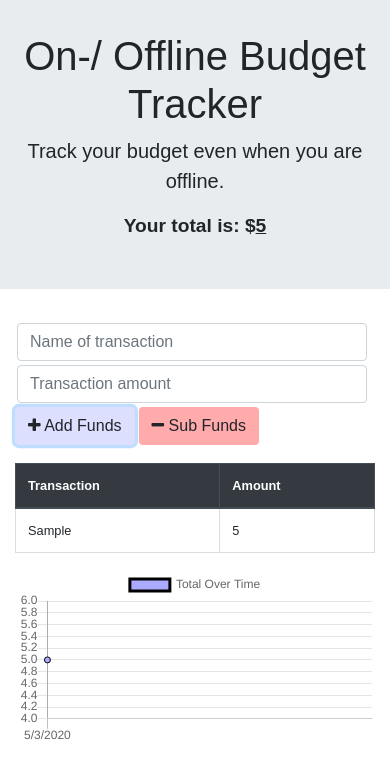
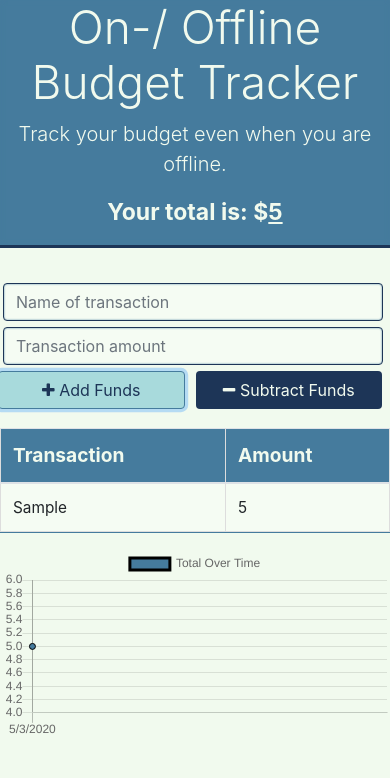
Before and after one commit to Steffield/PWA-On-OfflineBudgetTracker, a website: page public/index.html in a window 390 px wide. Both pictures are taken after typing "Sample", "5" into the empty fields and a click on the button "Add Funds". Drawn offline with nearby package versions, Linux system fonts and the light colour scheme; no server answers.

Commit message:
style and last changchanges

```diff
--- a/public/index.html
+++ b/public/index.html
@@ -6,7 +6,6 @@
   <meta http-equiv="X-UA-Compatible" content="ie=edge">
   <meta name="theme-color" content="#317EFB">
   <meta name="description" content="A budget tracker app">
-  <link rel="apple-touch-icon" href="icons/icon-192x192.png">
   <link rel="shortcut icon" href="icons/icon-192x192.png" type="image/x-icon">
   <link rel="stylesheet" href="https://stackpath.bootstrapcdn.com/bootstrap/4.4.1/css/bootstrap.min.css" integrity="sha384-Vkoo8x4CGsO3+Hhxv8T/Q5PaXtkKtu6ug5TOeNV6gBiFeWPGFN9MuhOf23Q9Ifjh" crossorigin="anonymous">
   <link rel="stylesheet" href="https://stackpath.bootstrapcdn.com/font-awesome/4.7.0/css/font-awesome.min.css">
@@ -28,24 +27,24 @@
       </div>
     </div>
 
-    <div class = "wrapper container">
+    <div class = "wrapper">
 
       <div class="form form-row mb-3">
-        <div class ="col-lg-4">
+        <div class ="col-lg-5 col-sm-10">
           <input class="form-control" type="text" id="t-name" placeholder="Name of transaction" />
         </div>
-        <div class ="col-lg-4">
+        <div class ="col-lg-2 col-sm-10">
         <input class="form-control" type="number" min="0" id="t-amount" placeholder="Transaction amount" />
         </div>
-        <button class="btn" id="add-btn"><i class="fa fa-plus"></i> Add Funds</button>
-        <button class="btn"id="sub-btn"><i class="fa fa-minus"></i> Sub Funds</button>
+        <button class="btn col mr-2" id="add-btn"><i class="fa fa-plus buttons"></i> Add Funds</button>
+        <button class="btn col"id="sub-btn"><i class="fa fa-minus"></i> Subtract Funds</button>
         <p class="error"></p>
       </div>
 
 
       <div class="transactions">
-        <table class="table">
-          <thead class="thead-dark">
+        <table class="table table-striped table-hover">
+          <thead class="thead">
             <th scope="col">Transaction</th>
             <th scope ="col">Amount</th>
           </thead>
@@ -60,8 +59,11 @@
 
 
   <script src="https://cdn.jsdelivr.net/npm/chart.js@2.8.0"></script>
+  <!-- <script src="https://stackpath.bootstrapcdn.com/bootstrap/4.4.1/js/bootstrap.min.js" integrity="sha384-wfSDF2E50Y2D1uUdj0O3uMBJnjuUD4Ih7YwaYd1iqfktj0Uod8GCExl3Og8ifwB6" crossorigin="anonymous"></script> -->
   <script src="/db.js"></script>
   <script src="/index.js"></script>
+  <script src="/install.js"></script>
+
 
   <script>
     if ("serviceWorker" in navigator) {
--- a/public/index.js
+++ b/public/index.js
@@ -71,7 +71,7 @@ function populateChart() {
         datasets: [{
             label: "Total Over Time",
             fill: true,
-            backgroundColor: "#aaabff",
+            backgroundColor: "#457b9d",
             borderColor: "black",
             data
         }]
--- /dev/null
+++ b/public/install.js
@@ -0,0 +1,49 @@
+/**
+ * Event handler for beforeinstallprompt event.
+ *   Saves the event & shows install button.
+ *
+ * @param {Event} evt
+ */
+function saveBeforeInstallPromptEvent(evt) {
+    // CODELAB: Add code to save event & show the install button.
+    deferredInstallPrompt = evt;
+    installButton.removeAttribute('hidden');
+  }
+
+
+  /**
+   * Event handler for butInstall - Does the PWA installation.
+   *
+   * @param {Event} evt
+   */
+  function installPWA(evt) {
+    // CODELAB: Add code show install prompt & hide the install button.
+    deferredInstallPrompt.prompt();
+    // Hide the install button, it can't be called twice.
+    evt.srcElement.setAttribute('hidden', true);
+    // CODELAB: Log user response to prompt.
+    deferredInstallPrompt.userChoice
+    .then((choice) => {
+      if (choice.outcome === 'accepted') {
+        console.log('User accepted the A2HS prompt', choice);
+      } else {
+        console.log('User dismissed the A2HS prompt', choice);
+      }
+      deferredInstallPrompt = null;
+    });
+  }
+
+  // CODELAB: Add event listener for appinstalled event
+  window.addEventListener('appinstalled', logAppInstalled);
+
+  /**
+   * Event handler for appinstalled event.
+   *   Log the installation to analytics or save the event somehow.
+   *
+   * @param {Event} evt
+   */
+  function logAppInstalled(evt) {
+    // CODELAB: Add code to log the event
+    console.log('Budget Tracker was installed.', evt);
+
+  }
--- a/public/styles.css
+++ b/public/styles.css
@@ -1,31 +1,37 @@
 body {
   font-size: 120%;
-  font-family: Arial;
+  background-color: #f1faee;
+  font-family: -apple-system, BlinkMacSystemFont, 'Segoe UI', Roboto, Oxygen, Ubuntu, Cantarell, 'Open Sans', 'Helvetica Neue', sans-serif;
 }
 
-button, input {
-  font-size: 100%;
-  font-family: Arial;
-  margin: 2px!important;
-  border: 1px solid black;
+input{
+  background-color: #f5fcf3!important;
+  border-color: #1d3557!important;
+  box-shadow: inset 0px 0px 2px #457B9d;
+  ;
 }
 
-/* .jumbotron{
-  background-color: #fff5d7!important;
-
-} */
 
 #add-btn{
-  background-color: #dddfff;
-  margin-left:5px!important;
+  background-color: #a8dadc;
+  color: #1d3557;
+  border-color: #457B9d;
+
 }
 
 #sub-btn{
-  background-color: #ffaaab;
+  background-color: #1d3557;
+  color: #f1faee;
+
 }
 
 table {
   width: 100%;
+  outline: 1px solid #457B9d!important
+}
+
+.table-striped tbody tr:nth-of-type(odd) {
+  background-color: #f5fcf3;
 }
 
 td, th {
@@ -33,9 +39,25 @@ td, th {
   text-align: left;
   padding: 8px;
 }
+.thead{
+  background-color: #457B9d;
+  color: #f1faee
+}
+/* tr:nth-child(even) {
+  background-color: #dddddd;
+}  */
 
-tr:nth-child(even) {
-  background-color: #dddddd;
+
+.jumbotron {
+    padding: 2rem 1rem;
+    margin-bottom: 2rem;
+    background-color: #457b9d;
+    Color: #f1faee;
+    /* border-radius: .3rem; */
+    /* box-shadow: inset 2px 0px 2px whitesmoke; */
+    border-bottom: 3px solid #1d3557;
+    box-shadow: inset 0px 0px 5px #457B9d;
+
 }
 
 .error {
@@ -71,24 +93,25 @@ tr:nth-child(even) {
   /* margin: 0 auto; */
 }
 
-/* .form-control{
-  margin: 5px!important;
+@media (min-width: 576px){
+  .jumbotron {
+      padding: 2rem 1rem;
+  }
 }
 
-button{
-  margin: 5px!important;
-} */
-
-
-
-@media only screen and (max-width: 414px) {
-  .display-4 {
-    font-size: 2.5rem
+@media (max-width: 400px){
+  .jumbotron {
+      padding: 0 0;
+      font-size: .8em
   }
-  .total{
-    font-size: 1.2rem
+  h1{
+    font-size: 3em!important
   }
-  table{
-    font-size:.8rem
+  input, button{
+    margin: 3px;
+    justify-content: center
+  }
+  td{
+    font-size: .8em
   }
 }
--- a/server.js
+++ b/server.js
@@ -3,11 +3,13 @@ const logger = require("morgan");
 const mongoose = require("mongoose");
 const compression = require("compression");
 
-const PORT = process.env.PORT || 3008 ;
+const PORT = 3006 || process.env.PORT;
 
 const app = express();
 
 app.use(logger("dev"));
+
+
 
 app.use(compression());
 app.use(express.urlencoded({ extended: true }));
@@ -16,7 +18,7 @@ app.use(express.json());
 app.use(express.static("public"));
 
 
-mongoose.connect(process.env.MONGODB_URI || "mongodb://localhost/budget", {
+mongoose.connect("mongodb://localhost/budget", {
   useNewUrlParser: true,
   useFindAndModify: false,
   useUnifiedTopology: true //added to not throw error
```
Also changed, not shown: public/db.js (+2 -5 lines), public/service-worker.js (+11 -11 lines), README.md, package.json (line endings or trailing spaces), public/manifest.webmanifest, 2 other files.
